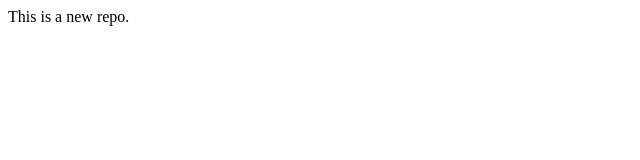
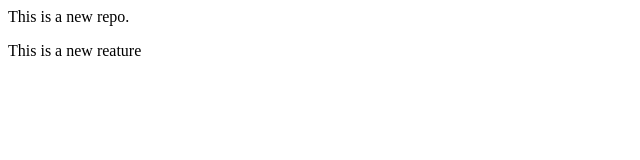
Before and after one commit to thakur012/localRepo, a plain HTML site: page index.html in a window 1280 px wide. Shown: the whole page, without its empty margins (0-640 px from the left). Drawn offline with Linux system fonts and the light colour scheme.

Commit message:
Add new feature

```diff
--- a/index.html
+++ b/index.html
@@ -1 +1,2 @@
 <p>This is a new repo.</p>
+<p>This is a new reature</p>
```
